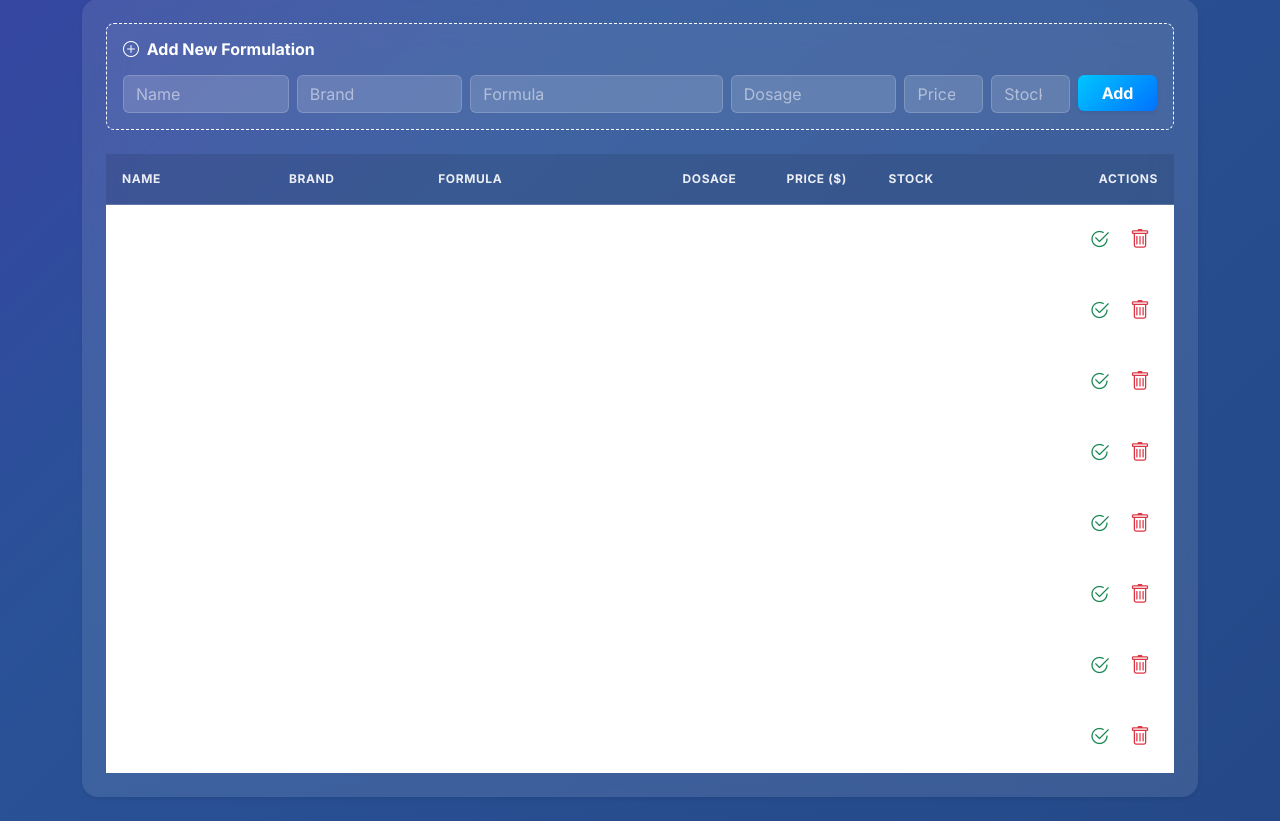
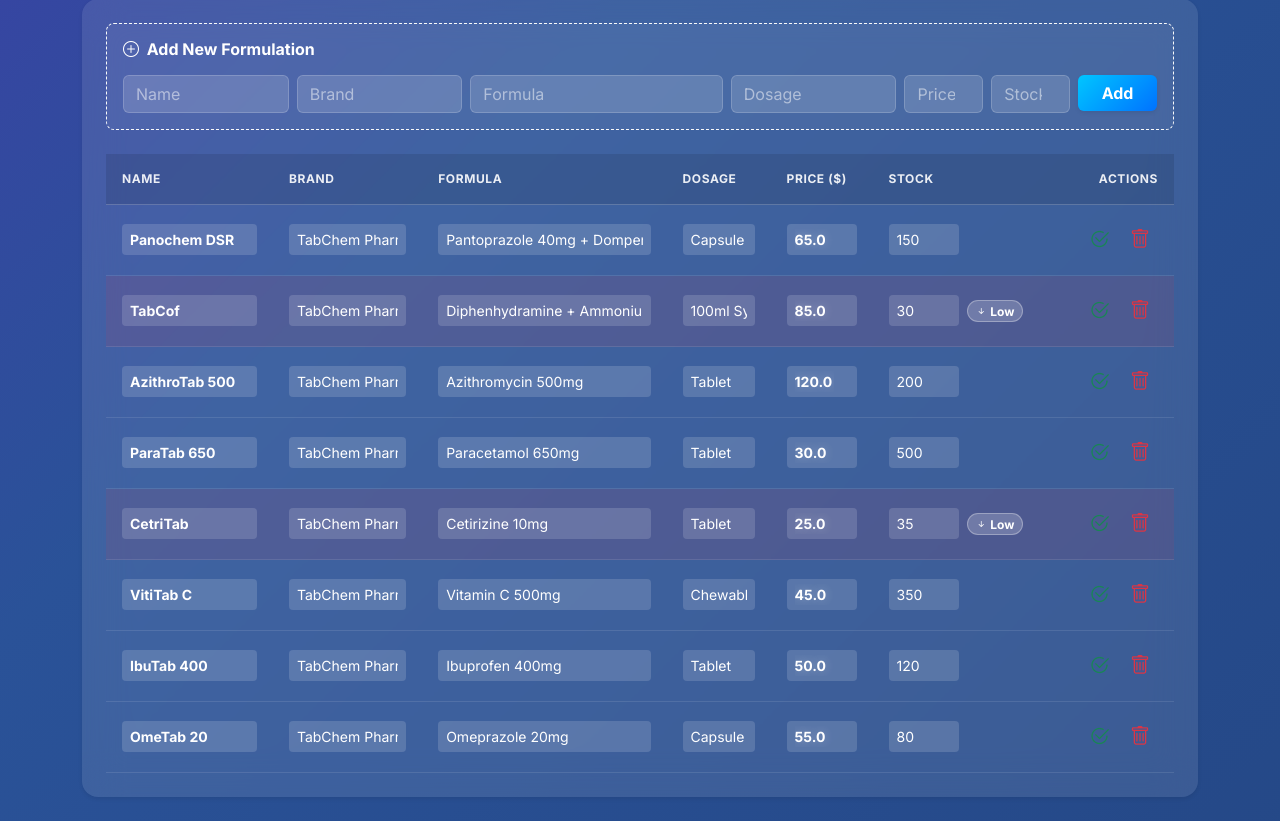
Before and after one commit to SafikurRahman0609/tabchem-inventory, a Flask app: page /inventory in a window 1280 px wide. Shown: the part 445-1266 px from the top of the page. Run offline with Flask 3, Linux system fonts and the light colour scheme; the visitor is signed in with stand-in values (Sample User, id 1).

Commit message:
Fix invisible text issue by making table background transparent

```diff
--- a/app/static/css/style.css
+++ b/app/static/css/style.css
@@ -75,6 +75,8 @@ body {
     border-collapse: separate;
     border-spacing: 0;
     width: 100%;
+    --bs-table-bg: transparent;
+    --bs-table-color: white;
 }
 .custom-table thead th {
     background-color: rgba(0, 0, 0, 0.1);
```
